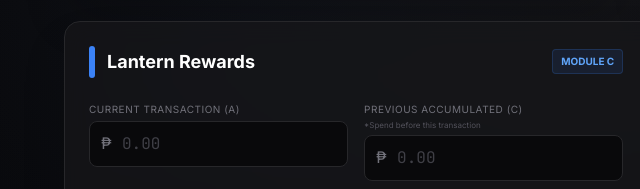
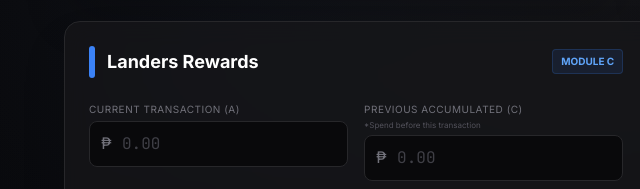
Before and after one commit to veztra-vis/Maya.Calculator, a plain HTML site: page index.html in a window 1280 px wide. Shown: the part 611-800 px from the top of the page, 0-640 px from the left. Drawn offline with nearby package versions, Linux system fonts and the light colour scheme.

Commit message:
Update index.html

```diff
--- a/index.html
+++ b/index.html
@@ -245,13 +245,13 @@
             </div>
         </div>
 
-        <!-- LANTERN REWARDS CALCULATOR -->
+        <!-- Landers REWARDS CALCULATOR -->
         <div class="glass-panel rounded-2xl p-6 shadow-2xl lg:col-span-2 flex flex-col md:flex-row gap-8">
             <div class="md:w-1/2 space-y-6">
                 <div class="flex items-center justify-between">
                     <div class="flex items-center gap-3">
                         <span class="w-1.5 h-8 bg-blue-500 rounded-full"></span>
-                        <h2 class="text-lg font-bold text-white">Lantern Rewards</h2>
+                        <h2 class="text-lg font-bold text-white">Landers Rewards</h2>
                     </div>
                     <span class="px-2 py-1 bg-blue-500/10 border border-blue-500/20 text-blue-400 text-[10px] uppercase font-bold rounded">Module C</span>
                 </div>
@@ -563,7 +563,7 @@
         document.getElementById('loan-term').addEventListener('input', calcFinance);
         document.getElementById('days-held').addEventListener('input', calcFinance);
 
-        // --- LANTERN CALCULATOR ---
+        // --- Landers CALCULATOR ---
         setupCurrencyInput('landers-spend');
         setupCurrencyInput('total-card-spend');
         var lSpend = document.getElementById('landers-spend');
```
